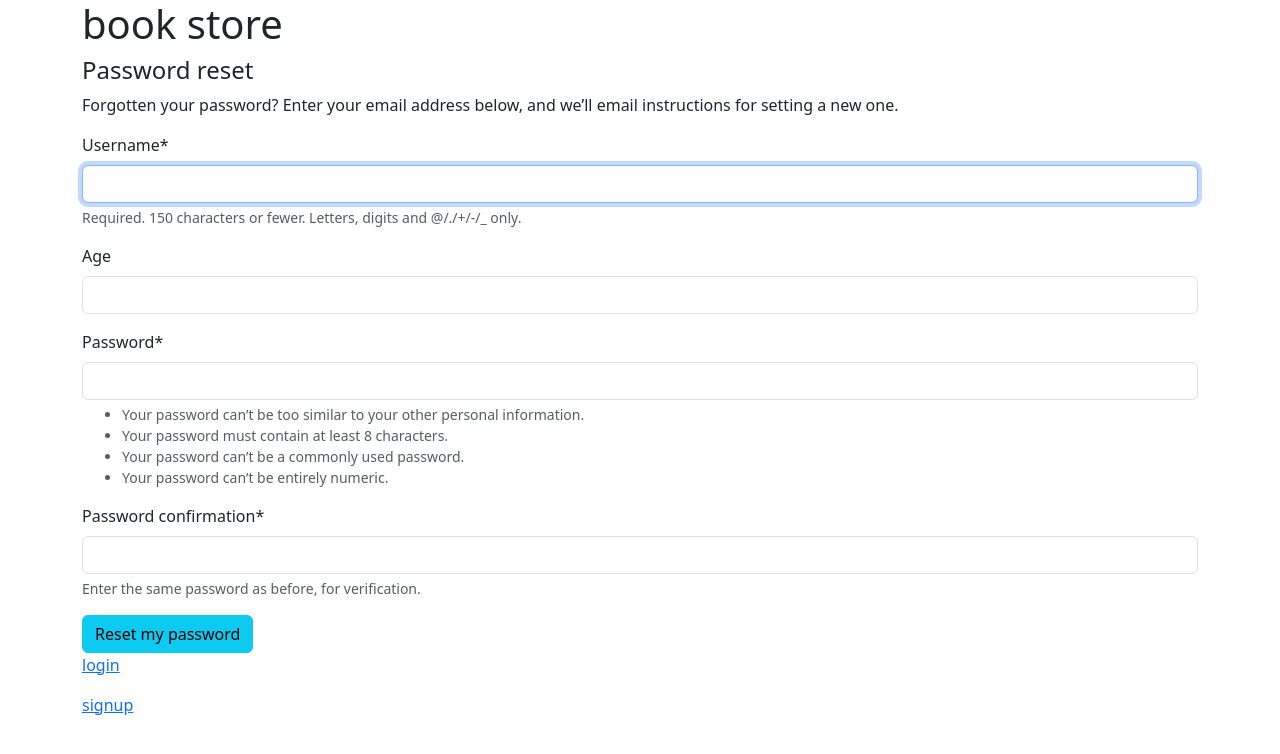
After one commit to sajjadkargar6131/bookstore, a Django app: template templates/registration/password_reset_form.html in a window 1280 px wide. The commit adds this page. Shown: the top 754 px of the page. Run offline with Django 4.2, Linux system fonts and the light colour scheme; the template is opened without the code that fills it: values that come from a table or form of the project are taken from there, others are empty; some libraries are stand-ins or nearby versions.

Commit message:
create password reset

```diff
--- a/templates/registration/login.html
+++ b/templates/registration/login.html
@@ -6,5 +6,6 @@
         {% csrf_token %}
         {{form|crispy}}
         <button type="submit" class="btn btn-success">Login</button>
+        <p><a href="{% url "password_reset" %}">Forget Password?</a></p>
     </form>
 {% endblock content %}
--- /dev/null
+++ b/templates/registration/password_reset_complete.html
@@ -0,0 +1,6 @@
+{% extends "_base.html" %}
+
+{% block content %}
+<h3>Password reset complete</h3>
+<p>Your password has been set. You may go ahead and log in now.</p>
+{% endblock content %}
--- /dev/null
+++ b/templates/registration/password_reset_email.html
@@ -0,0 +1,4 @@
+Hi {{user.username}}
+
+to change password clik on link bellow :
+{{ protocol }}://{{ domain }}{% url "password_reset_confirm" uidb64=uid token=token %}
--- /dev/null
+++ b/templates/registration/password_reset_form.html
@@ -0,0 +1,12 @@
+{% extends "_base.html" %}
+
+{% block content %}
+<h4>Password reset</h4>
+<p>Forgotten your password? Enter your email address below, and we’ll email instructions for setting a new one.</p>
+{% load crispy_forms_tags %}
+    <form class="" action="" method="post">
+        {% csrf_token %}
+        {{form|crispy}}
+        <button type="submit" class="btn btn-info">Reset my password</button>
+    </form>
+{% endblock content %}
```
Also changed, not shown: config/settings.py (+14 -0 lines), templates/home.html (+5 -2 lines), templates/registration/password_reset_confirm.html (added, +11 -0 lines), templates/registration/password_reset_done.html (added, +7 -0 lines).
